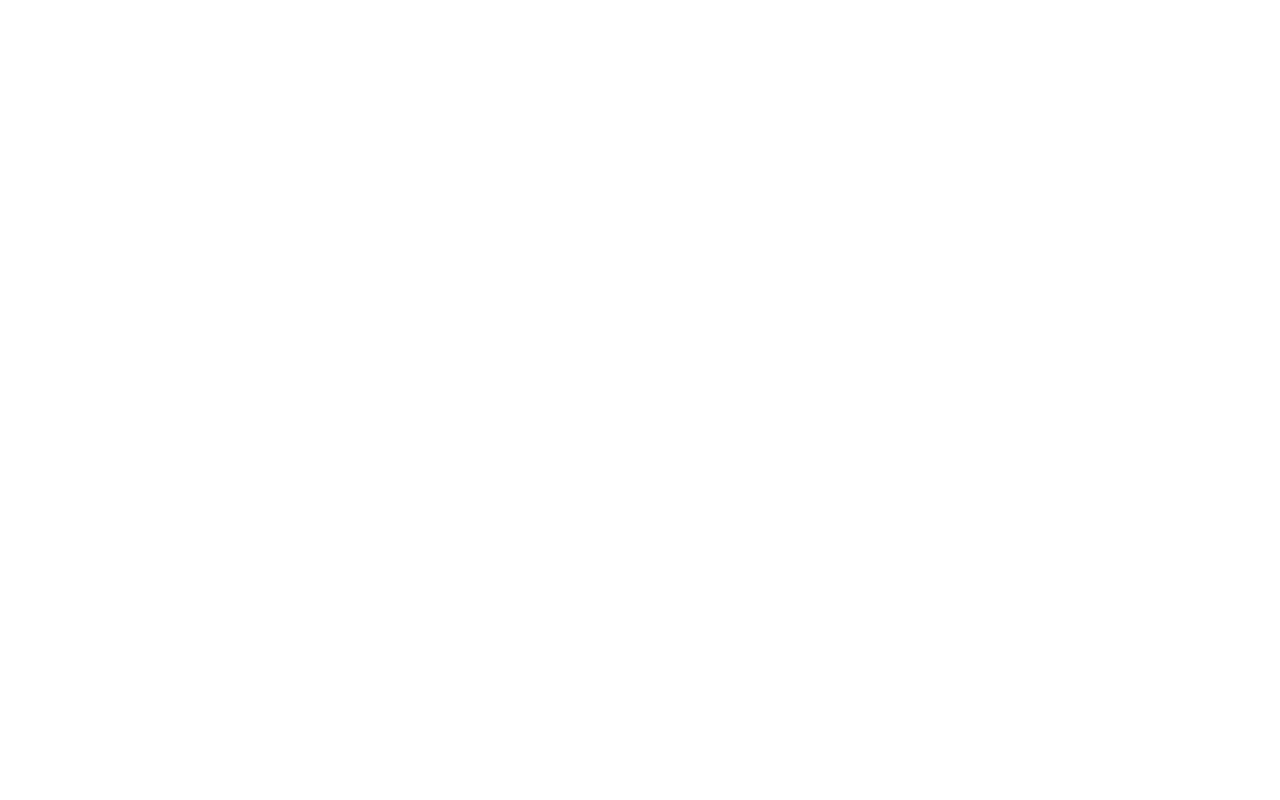
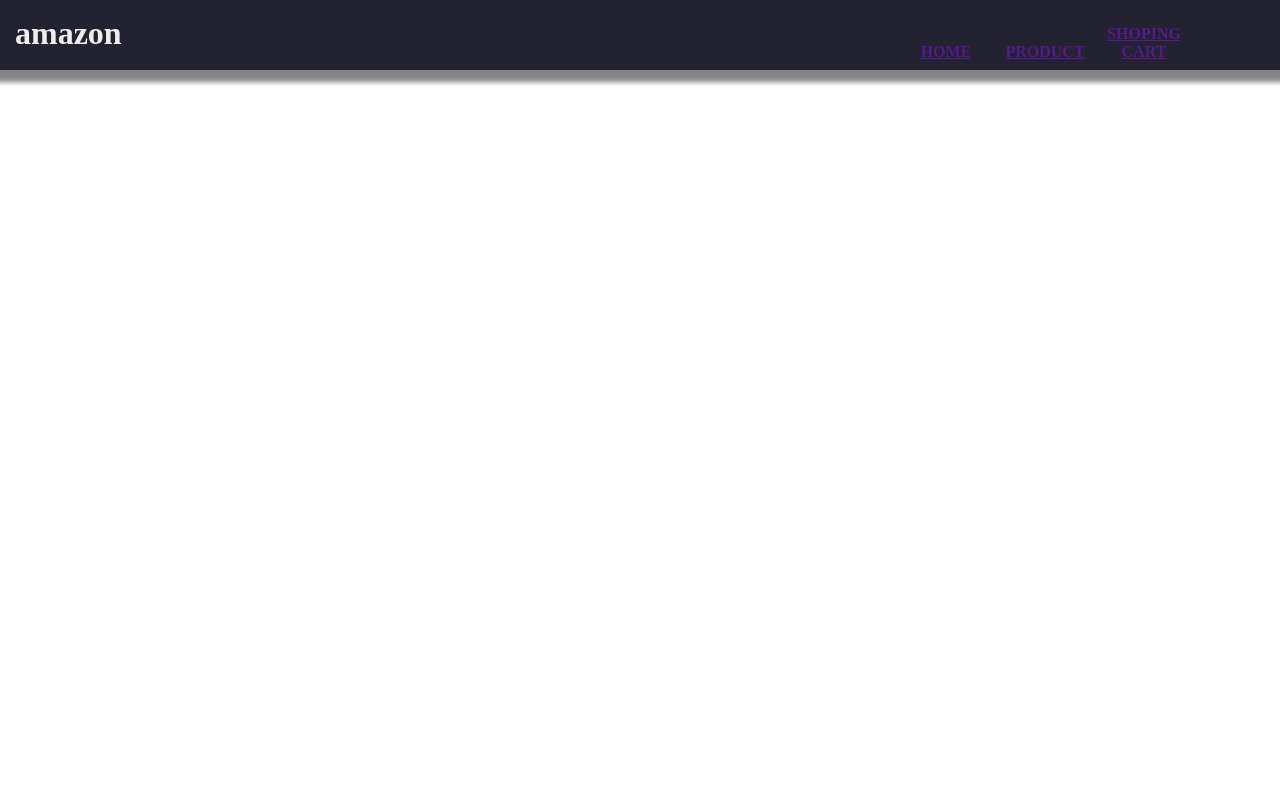
Before and after one commit to ht3aa/amazon-clone, a plain HTML site: page index.html in a window 1280 px wide. Shown: the top 800 px of the page. Drawn offline with Linux system fonts and the light colour scheme.

Commit message:
basic navigation bar

```diff
--- a/index.html
+++ b/index.html
@@ -0,0 +1,33 @@
+<!DOCTYPE html>
+<html lang="en">
+<head>
+    <meta charset="UTF-8">
+    <meta name="viewport" content="width=device-width, initial-scale=1.0">
+    <title>home</title>
+    <link rel="stylesheet" href="style.css">
+    <script src="script.js"></script>
+</head>
+
+<body>
+<div class="navBar">
+<h1> amazon</h1>
+<ul>
+<!-- <li><select>
+    <option>english</option>
+    <option>arabic</option>
+</select> </li> -->
+<li><a href="">home</a> </li>
+<li><a href="">product</a> </li>
+<li><a href="">shoping cart</a> </li>
+</ul>
+<div class="NavContant"></div>
+</div>
+
+    <h2>hi</h2>
+
+        <footer>
+            idk
+        </footer>
+
+</body>
+</html>
--- a/style.css
+++ b/style.css
@@ -1,31 +1,45 @@
-body {
-    background-color: grey;
-    padding: 20;
-top: 20;
-left: 20;
+
+
+*{
+    height: 1000px;
+    margin: 0;
+    padding: 0;
 }
-.parent {
-    color: aqua;
-    display: grid;
-    grid-template-columns: repeat(5, 1fr);
-    grid-template-rows: repeat(5, 1fr);
-    grid-column-gap: 20px;
-    grid-row-gap: 20px;
-    background-image: url('path/to/your/image.jpg');
-    background-size: cover;
-    background-position: center;
-    }
+.navBar{
+    position: fixed;
+    height: 70px;
+    right: 0;
+    left: 0;
+    background-color: rgb(34, 34, 48) ;
+    box-sizing: border-box;
+    box-shadow: 0px 1px 5px 11px rgba(56, 56, 58, 0.62);
+}
+.navBar h1 {
+    position: fixed;
+   top: 0;
+    right: 0;
+    left: 0;
+    margin: 15px;
+     /* change later */
+    /*font-family: Arial, sans-serif;*/
+    color: rgb(238, 238, 238);
+    background-clip: text;
 
-    .div1 { grid-area: 4 / 1 / 5 / 6; }
-    .div2 { grid-area: 1 / 1 / 2 / 2; }
-    .div3 { grid-area: 1 / 2 / 2 / 3; }
-    .div4 { grid-area: 1 / 3 / 2 / 4; }
-    .div5 { grid-area: 1 / 4 / 2 / 5; }
-    .div6 { grid-area: 2 / 1 / 3 / 2; }
-    .div7 { grid-area: 2 / 2 / 3 / 3; }
-    .div8 { grid-area: 2 / 3 / 3 / 4; }
-    .div9 { grid-area: 2 / 4 / 3 / 5; }
-    .div10 { grid-area: 3 / 1 / 4 / 2; }
-    .div11 { grid-area: 3 / 2 / 4 / 3; }
-    .div12 { grid-area: 3 / 3 / 4 / 4; }
-    .div13 { grid-area: 3 / 4 / 4 / 5; }
+}
+
+ul {
+    position: relative;
+    height: 40px;
+    left:70%;
+}
+ li{
+    text-align: center;
+    text-transform: uppercase;
+    display: inline-block;
+    margin-left: 5px;
+    width: 90px;
+    height: 40px;
+    padding-top: 25px;
+    font-weight: bold;
+    list-style: none;
+ }
```
